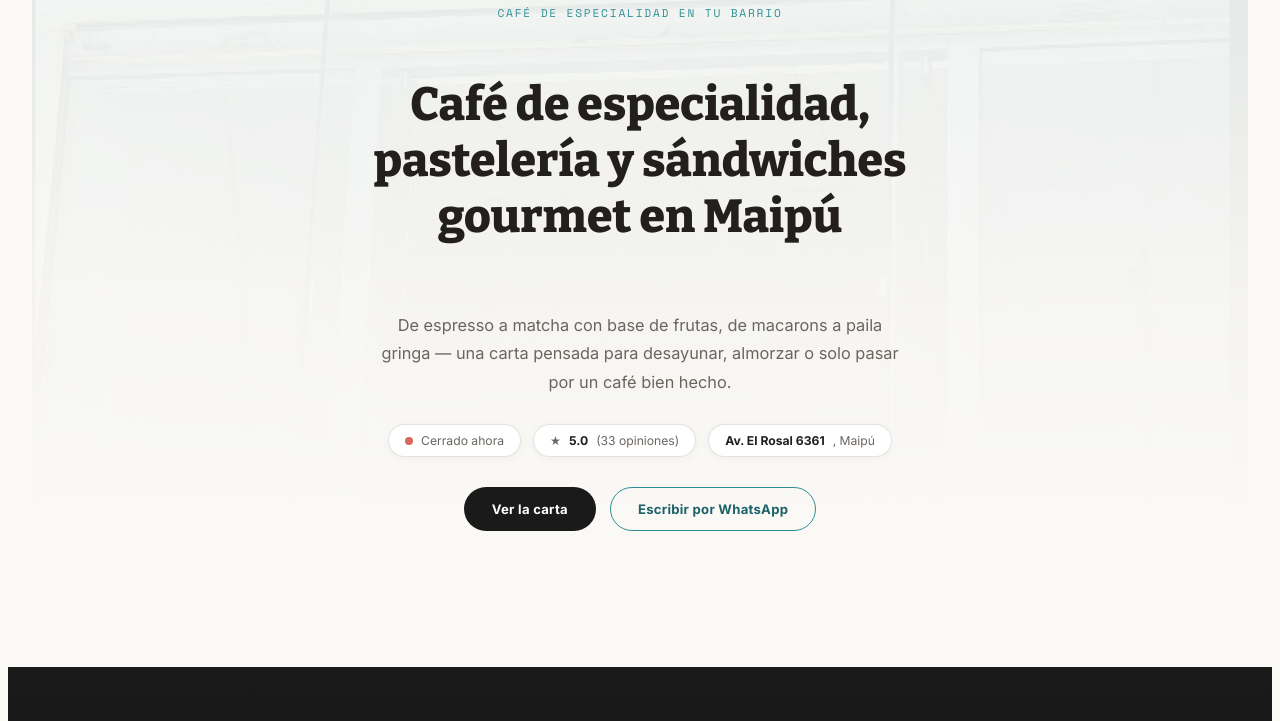
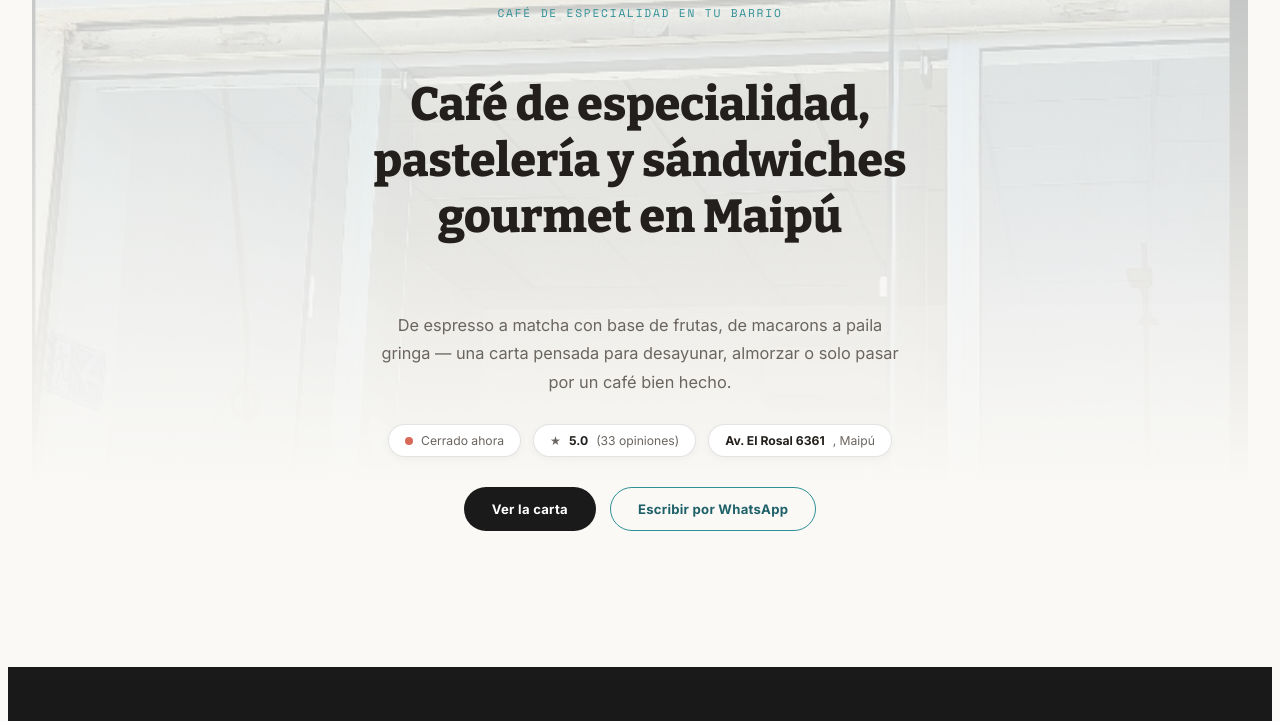
Before and after one commit to MMedinacode/La-Cafeta-Web, a plain HTML site: page index.html in a window 1280 px wide. Shown: the part 364-1085 px from the top of the page. Drawn offline with nearby package versions, Linux system fonts and the light colour scheme.

Commit message:
Sube la opacidad de la foto real del hero (estaba casi invisible)
La foto de la fachada ya estaba conectada y funcionando, pero con
opacity:0.14 se veía casi como textura plana, no como una foto real
del local. La subo a 0.4 y ajusto el degradado para que siga siendo
legible el texto encima.

Co-Authored-By: Claude Sonnet 5 <noreply@anthropic.com>

```diff
--- a/styles.css
+++ b/styles.css
@@ -70,8 +70,8 @@ button{ font-family:inherit; cursor:pointer; }
 
 /* ===================== HERO ===================== */
 .hero{ position:relative; min-height:92vh; display:flex; flex-direction:column; align-items:center; justify-content:center; text-align:center; padding:130px 24px 56px; overflow:hidden; background:linear-gradient(180deg, #eef6f6, var(--paper) 65%); }
-.hero .bg-photo{ position:absolute; inset:0; opacity:0.14; }
-.hero .bg-photo::after{ content:''; position:absolute; inset:0; background:linear-gradient(180deg, rgba(238,246,246,0.4), var(--paper) 90%); }
+.hero .bg-photo{ position:absolute; inset:0; opacity:0.4; }
+.hero .bg-photo::after{ content:''; position:absolute; inset:0; background:linear-gradient(180deg, rgba(238,246,246,0.25), var(--paper) 88%); }
 .hero-mark{ margin-bottom:20px; position:relative; z-index:2; }
 .hero .eyebrow{ font-family:'Space Mono',monospace; letter-spacing:0.16em; text-transform:uppercase; font-size:0.7rem; color:var(--teal); position:relative; z-index:2; margin-bottom:10px; }
 .hero h1{ font-size:clamp(1.9rem, 5.5vw, 2.9rem); line-height:1.2; color:var(--text); position:relative; z-index:2; max-width:640px; }
```
